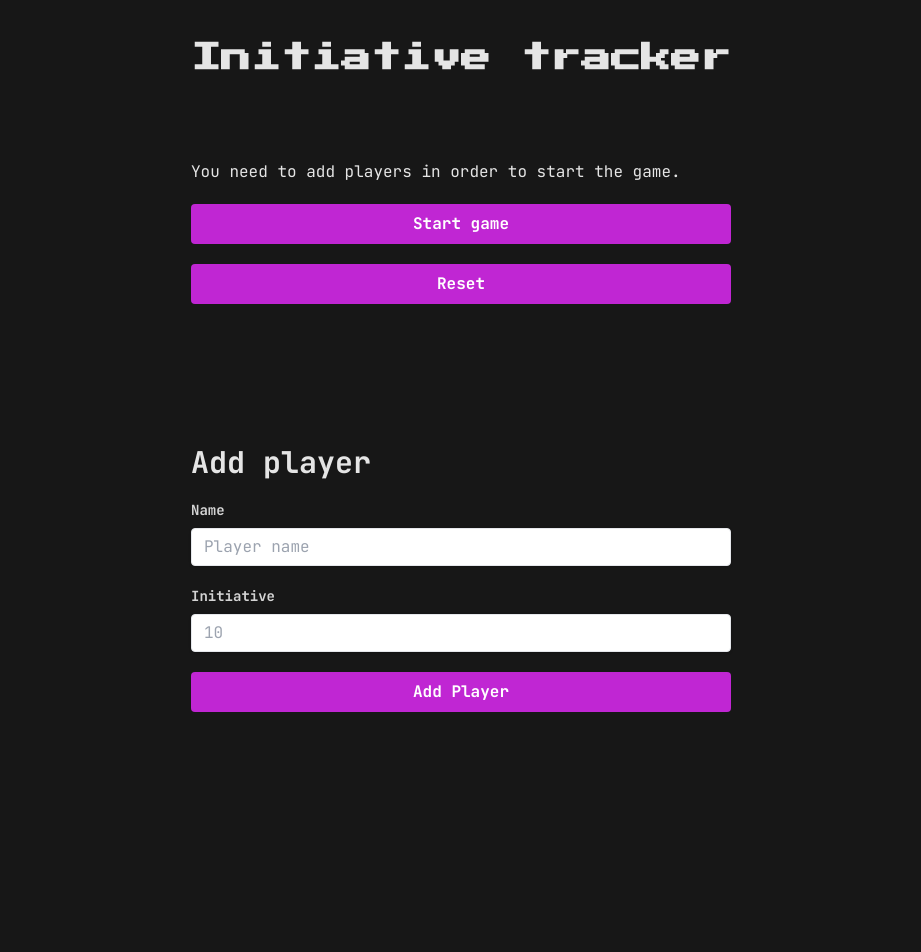
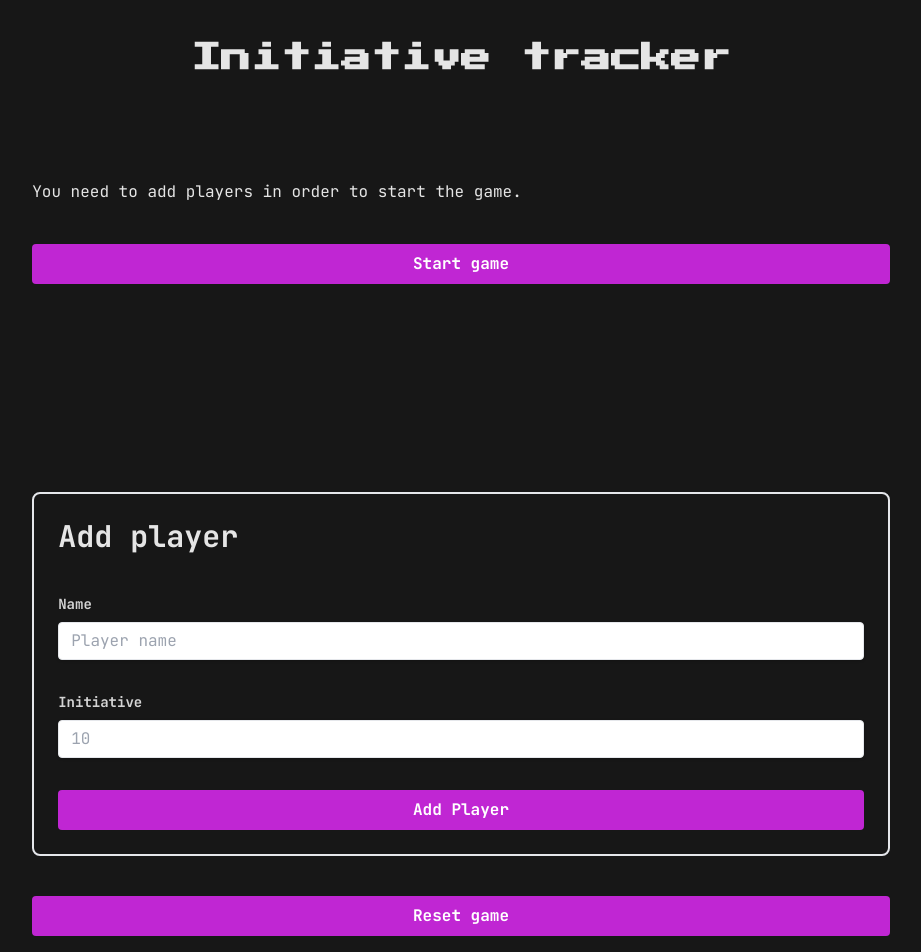
Before and after one commit to reeveng/DnD, a SvelteKit app: page / in a window 1280 px wide. Shown: the top 952 px of the page, without its empty margins (179-1100 px from the left). Before the commit the page ends 800 px from the top, so only its background shows below. Built offline with nearby package versions, Linux system fonts and the light colour scheme.

Commit message:
add improvements

```diff
--- a/src/components/Table.svelte
+++ b/src/components/Table.svelte
@@ -41,7 +41,7 @@
 	}
 
 	tr {
-		@apply border-neutral-600 border-b-4;
+		@apply border-neutral-500 border-b-4 bg-neutral-700;
 	}
 
 	tr:last-of-type {
@@ -65,7 +65,7 @@
 	}
 
 	#current {
-		@apply bg-green-900 text-white;
+		@apply bg-yellow-50 text-neutral-950;
 	}
 	/* ----------------------------------
 		Table end
--- a/src/routes/+layout.svelte
+++ b/src/routes/+layout.svelte
@@ -2,6 +2,6 @@
 	import '../app.postcss';
 </script>
 
-<main class="mx-auto">
+<main class="mx-auto container">
 	<slot />
 </main>
--- a/src/routes/+page.svelte
+++ b/src/routes/+page.svelte
@@ -1,5 +1,7 @@
 <script lang="ts">
+	import { browser } from '$app/environment';
 	import type { GameContext } from '$lib';
+	import { onMount } from 'svelte';
 	import Table from '../components/Table.svelte';
 
 	let context: GameContext = {
@@ -7,8 +9,16 @@
 		players: []
 	};
 
-	let name = '';
-	let initiative = '';
+	onMount(() => {
+		if (browser) context = JSON.parse(localStorage.getItem('gameContext') ?? '');
+	});
+
+	let name: string = '';
+	let initiative: number = NaN;
+
+	function updateLocalstorage() {
+		if (browser) localStorage.setItem('gameContext', JSON.stringify(context));
+	}
 
 	function addPlayer(event: any) {
 		event.preventDefault();
@@ -17,13 +27,14 @@
 			// Add the new player to the context
 			context.players.push({
 				name: name,
-				initiative: parseInt(initiative)
+				initiative: initiative
 			});
 
 			// Clear the input fields after adding the player
 			name = '';
-			initiative = '';
+			initiative = NaN;
 			context = context;
+			updateLocalstorage();
 
 			const nameInput = document.getElementById('name');
 
@@ -34,12 +45,12 @@
 	}
 
 	function nextPlayer() {
-		console.log(context.currentPlayer);
-
 		if (context.players.length > 0) {
 			context.currentPlayer = (context.currentPlayer + 1) % context.players.length;
 		}
+
 		context = context;
+		updateLocalstorage();
 	}
 
 	function resetInfo() {
@@ -52,7 +63,7 @@
 	}
 </script>
 
-<div class="flex flex-col gap-5">
+<div class="flex flex-col gap-10 w-full">
 	<h1 class="text-3xl font-bold mt-10 mb-16 text-center">Initiative tracker</h1>
 
 	<Table
@@ -67,15 +78,10 @@
 		{context.currentPlayer == -1 ? 'Start game' : 'Next Player'}
 	</button>
 
-	<button
-		class="bg-fuchsia-600 hover:bg-fuchsia-900 text-white font-bold py-2 px-4 rounded"
-		on:click={resetInfo}
-	>
-		Reset
-	</button>
+	<div class="my-10 md:my-16" />
 
-	<form class="flex flex-col gap-5 mt-10" on:submit={addPlayer}>
-		<h2>Add player</h2>
+	<form class="flex flex-col gap-8 p-6 border-2 rounded-lg" on:submit={addPlayer}>
+		<h2 class="mb-2 mt-0">Add player</h2>
 		<div>
 			<label class="block text-neutral-300 text-sm font-bold mb-2" for="name">Name</label>
 			<input
@@ -87,9 +93,9 @@
 			/>
 		</div>
 		<div>
-			<label class="block text-neutral-300 text-sm font-bold mb-2" for="initiative"
-				>Initiative</label
-			>
+			<label class="block text-neutral-300 text-sm font-bold mb-2" for="initiative">
+				Initiative
+			</label>
 			<input
 				type="number"
 				placeholder="10"
@@ -101,9 +107,19 @@
 
 		<button
 			class="bg-fuchsia-600 hover:bg-fuchsia-900 text-white font-bold py-2 px-4 rounded"
-			type="submit">Add Player</button
+			type="submit"
 		>
+			Add Player
+		</button>
 	</form>
+
+	<button
+		type="button"
+		class="bg-fuchsia-600 hover:bg-fuchsia-900 text-white font-bold py-2 px-4 rounded"
+		on:click={resetInfo}
+	>
+		Reset game
+	</button>
 </div>
 
 <style lang="postcss">
```
